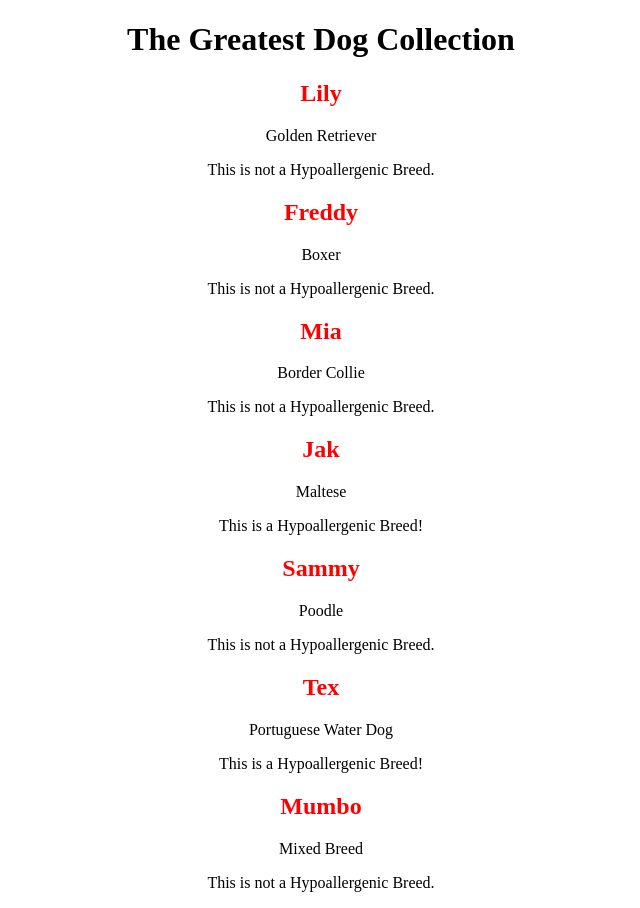
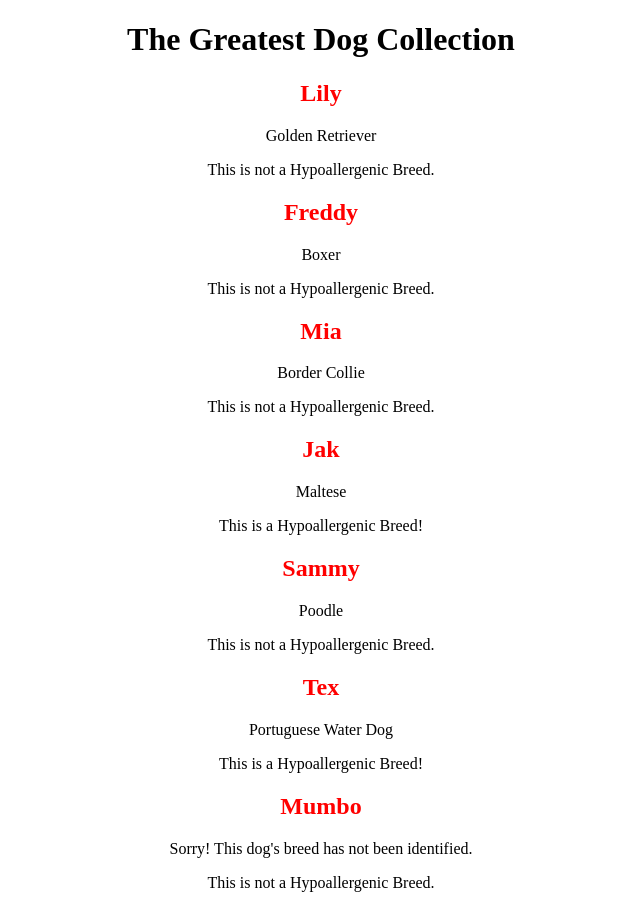
Before and after one commit to SeanManser/Sean_Manser_Learning_AngularF26, an Angular app: page / in a window 1280 px wide. Shown: the whole page, without its empty margins (319-959 px from the left). Built offline with nearby package versions, Linux system fonts and the light colour scheme.

Commit message:
Changed default case text to be more unique/interesting

```diff
--- a/src/app/Components/dog-card/dog-card.html
+++ b/src/app/Components/dog-card/dog-card.html
@@ -8,7 +8,7 @@
     @case ('Maltese') { <p>Maltese</p> }
     @case ('Poodle') { <p>Poodle</p> }
     @case ('Portuguese Water Dog') { <p>Portuguese Water Dog</p> }
-    @default { <p>Mixed Breed</p> }
+    @default { <p>Sorry! This dog's breed has not been identified.</p> }
   }
 
   @if (dog().isHypoallergenic) {
```
